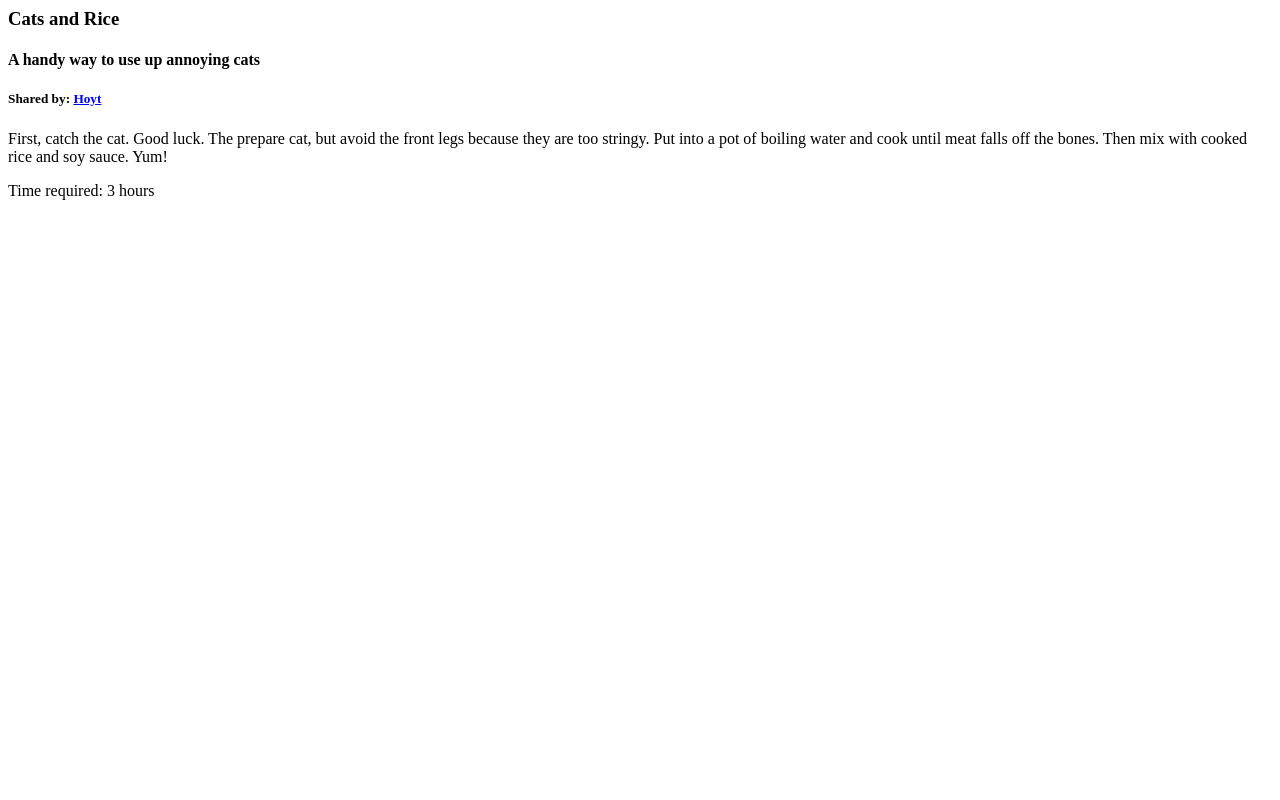
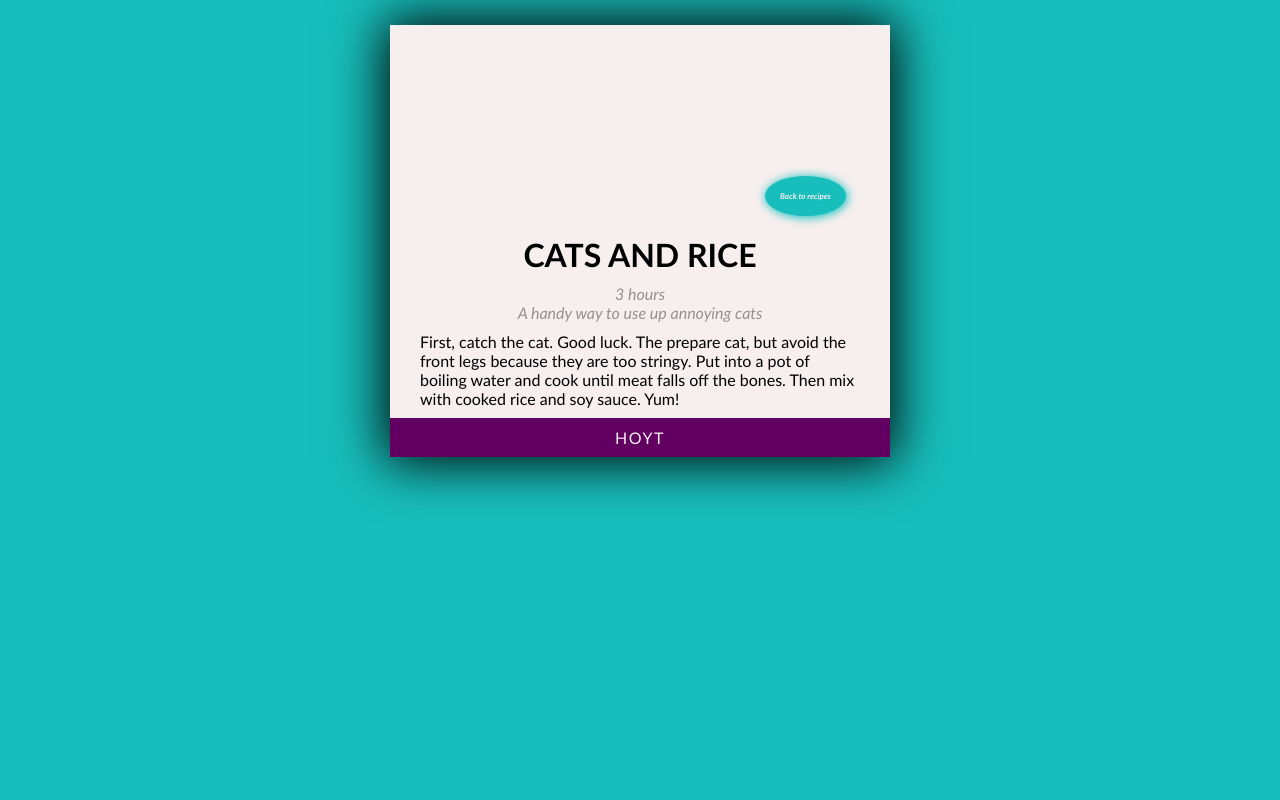
Before and after one commit to pokeyjess/recipebox, a Django app: page /recipe/7/ in a window 1280 px wide. Run offline with Django 3.2, Linux system fonts and the light colour scheme; data comes from the database, SQL or seed files in the repository; both versions use the stored data as it was after the commit.

Commit message:
Adds CSS, for fun

```diff
--- a/homepage/models.py
+++ b/homepage/models.py
@@ -4,6 +4,10 @@ from django.db import models
 class Author(models.Model):
     name = models.CharField(max_length=80)
     bio = models.TextField()
+    quote = models.CharField(max_length=50, default="Just another cook")
+
+    class Meta:
+        ordering = ('name',)
 
     def __str__(self):
         return self.name
@@ -16,5 +20,8 @@ class Recipe(models.Model):
     time_required = models.CharField(max_length=50)
     instructions = models.TextField()
 
+    class Meta:
+        ordering = ('title',)
+
     def __str__(self):
         return f"{self.title} - {self.author.name}"
--- a/recipebox/urls.py
+++ b/recipebox/urls.py
@@ -1,4 +1,6 @@
 from django.contrib import admin
+# from django.conf import settings
+# from django.conf.urls.static import static
 from django.urls import path
 from homepage.views import index, recipe, author
 
--- /dev/null
+++ b/static/css/style.css
@@ -0,0 +1,72 @@
+* {
+  margin: 0;
+  padding: 0;
+  font-family: "Trebuchet MS", sans-serif;
+  list-style-type: none;
+  text-decoration: none;
+  -webkit-box-sizing: border-box;
+  -moz-box-sizing: border-box;
+  -o-box-sizing: border-box;
+  box-sizing: border-box;
+}
+body {
+  height: 100%;
+  background-color: #17bebb;
+}
+.card {
+  position: relative;
+  background: rgb(247, 238, 238);
+  max-width: 500px;
+  margin: 25px auto;
+  box-shadow: 0px 0px 50px 5px black;
+}
+.header {
+  /*background: -- dynamically change to photo for recipe/author;*/
+  background-size: cover;
+  min-height: 200px;
+}
+.button a .link {
+  position: absolute;
+  left: 75%;
+  bottom: 55.7%;
+  background: #17bebb;
+  color: rgb(247, 238, 238);
+  font-size: 0.5em;
+  font-weight: bold;
+  text-align: center;
+  padding: 15px;
+  border-radius: 50%;
+  box-shadow: 1px 1px 10px 1px #19c5c2;
+}
+.title {
+  color: black;
+  display: block;
+  position: relative;
+  text-align: center;
+  text-transform: uppercase;
+  margin: 10px 25px;
+}
+.summary {
+  color: #969090;
+  margin: 0 30px;
+  display: block;
+  position: relative;
+  text-align: center;
+}
+.info {
+  margin: 10px 30px;
+}
+a.bar {
+  display: block;
+  background: rgb(97, 0, 97);
+  color: rgb(247, 238, 238);
+  position: relative;
+  text-transform: uppercase;
+  letter-spacing: 0.1em;
+  text-align: center;
+  padding: 10px;
+  transition: 250ms;
+}
+a:hover {
+  background-color: rgb(192, 75, 192);
+}
--- a/templates/recipe.html
+++ b/templates/recipe.html
@@ -1,19 +1,33 @@
-<h1>{{ recipe_id }}</h1>
-
-<div class="container">
-  {% if not recipe %}
-  <h2>The recipe you are looking for does not exist</h2>
-  {% else %}
-  <h3>{{ recipe.title }}</h3>
-  <h4>{{ recipe.description }}</h4>
-
-  <h5>
-    Shared by:
-    <a href="/author/{{ recipe.author.id }}">{{ recipe.author.name }}</a>
-  </h5>
-
-  <p>{{ recipe.instructions }}&nbsp</p>
-  <p>Time required: {{ recipe.time_required }}</p>
-
-  {% endif %}
-</div>
+{% load static %}
+<!DOCTYPE html>
+<html lang="en">
+  <head>
+    <meta charset="UTF-8" />
+    <meta name="viewport" content="width=device-width, initial-scale=1.0" />
+    <base href="/" />
+    <title>{{ recipe.title }}</title>
+    <link rel="stylesheet" href="{% static 'css/style.css' %}" />
+  </head>
+  <body>
+    <div class="card">
+      <div class="header">
+        <div class="button">
+          <a href="#"><i class="link">Back to recipes</i></a>
+        </div>
+      </div>
+      <div>
+        <h1 class="title">
+          {{ recipe.title }}
+        </h1>
+        <i class="summary">
+          {{ recipe.time_required }} <br />
+          {{ recipe.description }}</i
+        >
+        <p class="info">{{ recipe.instructions }}</p>
+      </div>
+      <a class="bar" href="/author/{{ recipe.author.id }}"
+        >{{ recipe.author.name }}</a
+      >
+    </div>
+  </body>
+</html>
```
Also changed, not shown: recipebox/settings.py (+8 -1 lines), templates/author.html (+23 -6 lines), templates/index.html (+15 -1 lines), db.sqlite3, homepage/migrations/0002_author_quote.py (added), homepage/migrations/0003_auto_20200810_1936.py (added).
